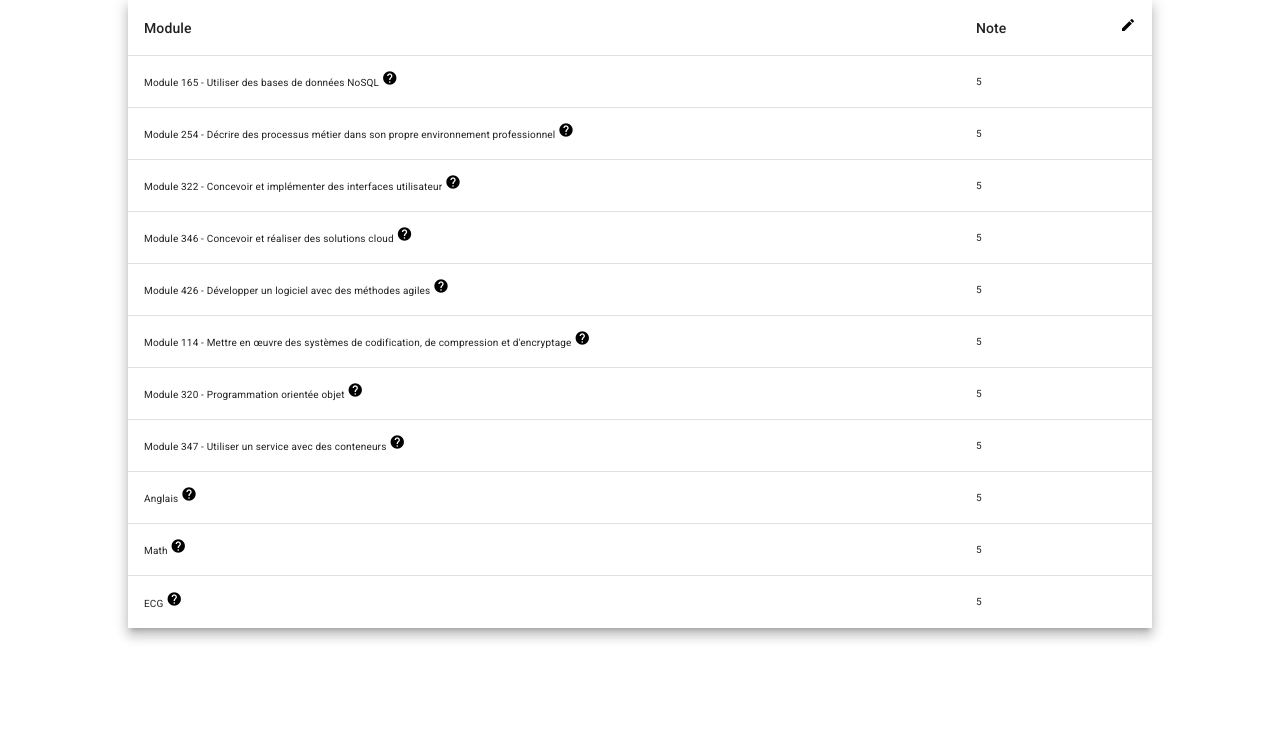
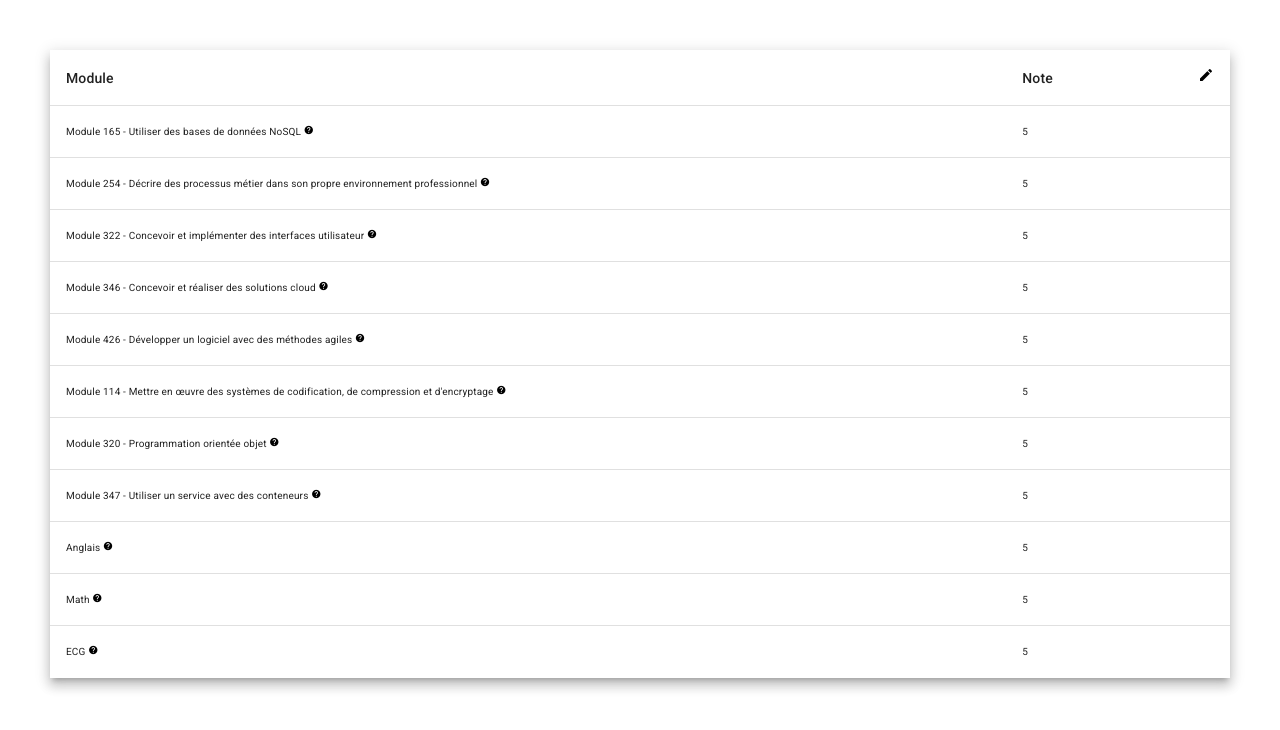
Before and after one commit to GinierClasses/322-426-projet-team-rocket, an Angular app: page / in a window 1280 px wide. Shown: the top 730 px of the page. Built offline with nearby package versions, Linux system fonts and the light colour scheme.

Commit message:
work in progress

```diff
--- a/src/app/components/grades-table/grades-table.component.html
+++ b/src/app/components/grades-table/grades-table.component.html
@@ -6,7 +6,7 @@
       <th *matHeaderCellDef id="nameColumn" mat-header-cell>Module</th>
       <td *matCellDef="let element" mat-cell> {{ element.name }}
         <a href="#">
-          <span class="material-icons">help</span>
+          <span class="material-icons help">help</span>
         </a>
       </td>
     </ng-container>
--- a/src/app/components/grades-table/grades-table.component.scss
+++ b/src/app/components/grades-table/grades-table.component.scss
@@ -1,7 +1,6 @@
 .container {
-  width: 80%;
-  height: fit-content;
-  margin: auto;
+  width: auto;
+  margin: 50px;
 
   table {
 
@@ -24,8 +23,11 @@
     }
 
     td {
+      font-size: 10px;
+    }
 
-      font-size: 10px;
+    .help {
+      font-size: 10px !important;
     }
   }
 }
```
